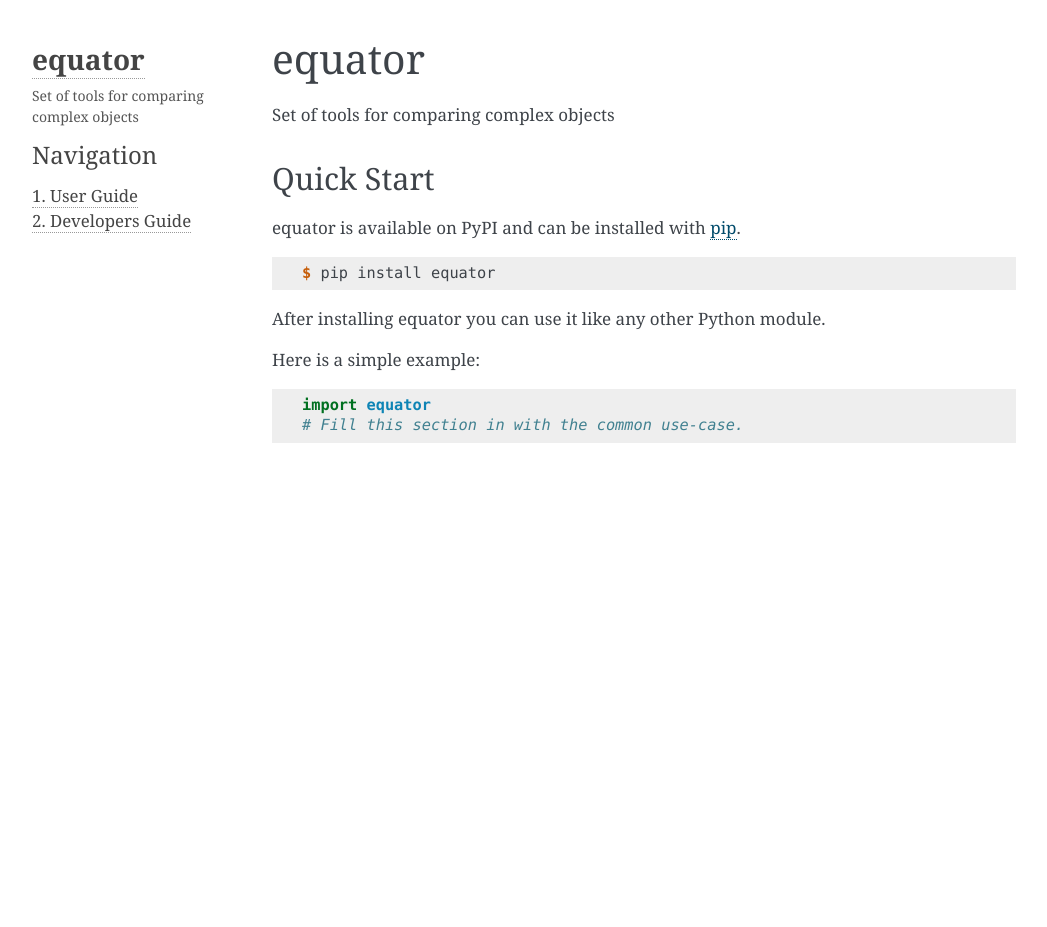
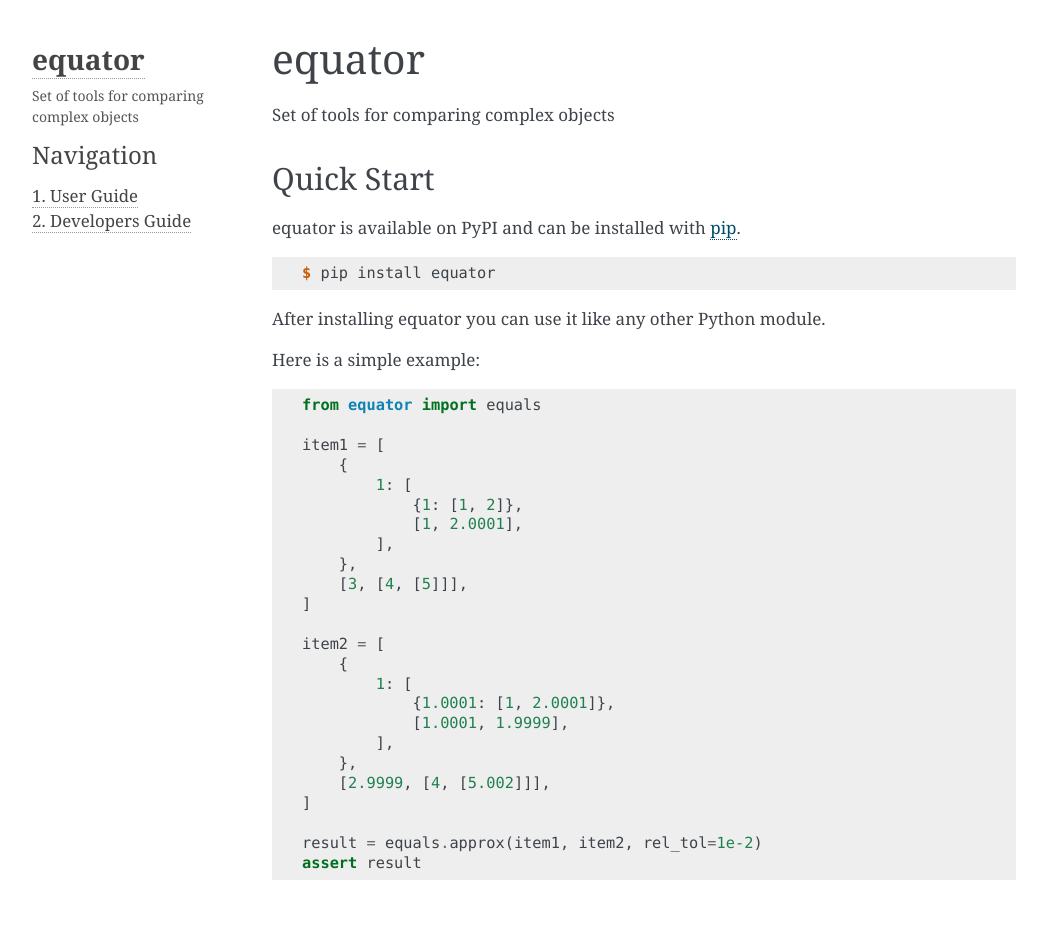
Before and after one commit to ivanovmg/approx, a Sphinx documentation site: the page built from docs/source/index.rst, in a window 1280 px wide. Shown: the whole page, without its empty margins (106-1153 px from the left). Built offline with Sphinx 7.4.7, drawn with Linux system fonts in a browser that asks for light colours; pages that are not in the unit, such as notebooks, are missing from menus; before the commit the page ends 900 px from its top, so only the background shows below that.

Commit message:
Make style checks

```diff
--- a/docs/source/index.rst
+++ b/docs/source/index.rst
@@ -28,5 +28,27 @@
 
 .. code-block:: python
 
-    import equator
-    # Fill this section in with the common use-case.
+   from equator import equals
+
+   item1 = [
+       {
+           1: [
+               {1: [1, 2]},
+               [1, 2.0001],
+           ],
+       },
+       [3, [4, [5]]],
+   ]
+
+   item2 = [
+       {
+           1: [
+               {1.0001: [1, 2.0001]},
+               [1.0001, 1.9999],
+           ],
+       },
+       [2.9999, [4, [5.002]]],
+   ]
+
+   result = equals.approx(item1, item2, rel_tol=1e-2)
+   assert result
```
Also changed, not shown: 4 other files.
